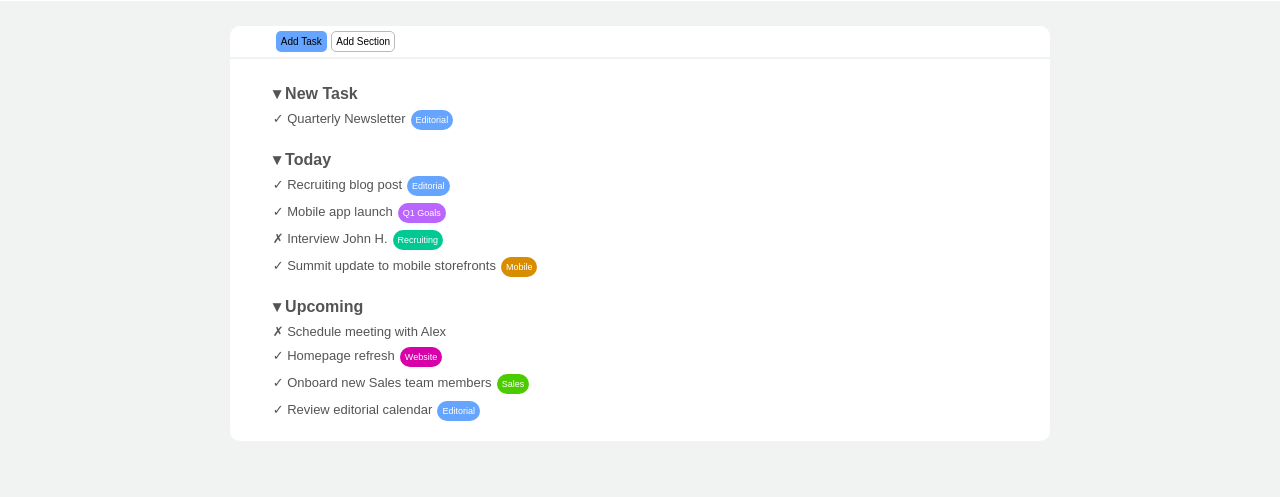
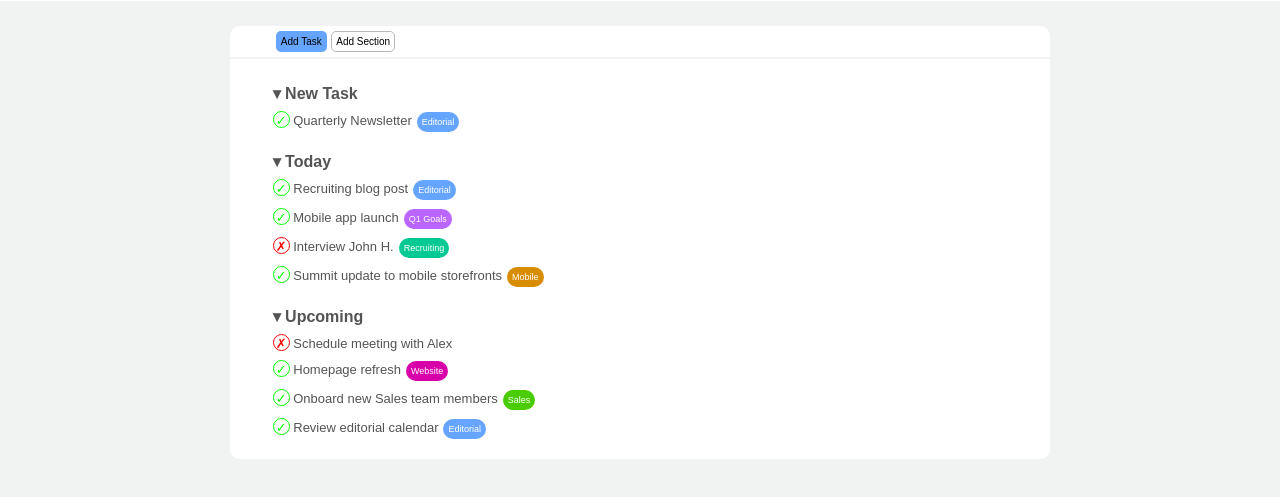
Before and after one commit to GioelScardigno/html-css-toboolist, a plain HTML site: page index.html in a window 1280 px wide. Shown: the part 51-548 px from the top of the page. Drawn offline with Linux system fonts and the light colour scheme.

Commit message:
feat: better-cross-and-check-marks+refactor

```diff
--- a/css/style.css
+++ b/css/style.css
@@ -120,3 +120,21 @@ main {
 p {
     display: inline-block;
 }
+
+.green-check {
+    color: lime;
+}
+
+.red-cross {
+    color: red;
+}
+
+.checkbox {
+    display: inline-block;
+    border: solid 1px;
+    border-radius: 50%;
+    height: 17px;
+    width: 17px;
+    line-height: 17px;
+    text-align: center;
+}
--- a/index.html
+++ b/index.html
@@ -41,7 +41,7 @@
                 <!-- sub-list -->
                 <ul class="list">
                     <li>
-                        <p class="displayed-info">&check; Quarterly Newsletter <div class="blue tag">Editorial</div></p>
+                        <p class="displayed-info"><span class="checkbox green-check">&check;</span> Quarterly Newsletter <div class="blue tag">Editorial</div></p>
                     </li>
                 </ul>
                 <!-- sub-list-end -->
@@ -50,36 +50,39 @@
                 <!-- sub-list -->
                 <ul class="list">
                     <li>
-                            <p class="displayed-info">&check; Recruiting blog post <div class="blue tag">Editorial</div></p>
+                        <p class="displayed-info"><span class=""><span class="checkbox green-check">&check;</span> Recruiting blog post <div class="blue tag">Editorial</div></p>
                     </li>
                     <li>
-                            <p class="displayed-info">&check; Mobile app launch <div class="purple tag">Q1 Goals</div></p>
+                        <p class="displayed-info"><span class="checkbox green-check">&check;</span> Mobile app launch <div class="purple tag">Q1 Goals</div></p>
                     </li>
                     <li>
-                            <p class="displayed-info">&cross; Interview John H. <div class="aqua tag">Recruiting</div></p>
+                        <p class="displayed-info"><span class="checkbox red-cross">&cross;</span> Interview John H. <div class="aqua tag">Recruiting</div></p>
                     </li>
                     <li>
-                            <p class="displayed-info">&check; Summit update to mobile storefronts <div class="orange tag">Mobile</div></p>
+                        <p class="displayed-info"><span class="checkbox green-check">&check;</span> Summit update to mobile storefronts <div class="orange tag">Mobile</div></p>
                     </li>
                 </ul>
                 <!-- sub-list-end -->
                 </li>
+
                 <li class="main-list-item">
                     <h4>&blacktriangledown; Upcoming</h4>
+                    <!-- sub-list -->
                 <ul class="list">
                     <li>
-                            <p class="displayed-info">&cross; Schedule meeting with Alex
+                        <p class="displayed-info"><span class="checkbox red-cross">&cross;</span> Schedule meeting with Alex
                     </li>
                     <li>
-                            <p class="displayed-info">&check; Homepage refresh <div class="pink tag">Website</div></p>
+                        <p class="displayed-info"><span class="checkbox green-check">&check;</span> Homepage refresh <div class="pink tag">Website</div></p>
                     </li>
                     <li>
-                            <p class="displayed-info">&check; Onboard new Sales team members <div class="green tag">Sales</div></p>
+                            <p class="displayed-info"><span class="checkbox green-check">&check;</span> Onboard new Sales team members <div class="green tag">Sales</div></p>
                     </li>
                     <li>
-                            <p class="displayed-info">&check; Review editorial calendar <div class="blue tag">Editorial</div></p>
+                        <p class="displayed-info"><span class="checkbox green-check">&check;</span> Review editorial calendar <div class="blue tag">Editorial</div></p>
                     </li>
                 </ul>
+                <!-- sub-list-end -->
                 </li>
             </ul>
         </section>
```
Lines whose indentation alone changed are shown as unchanged.
